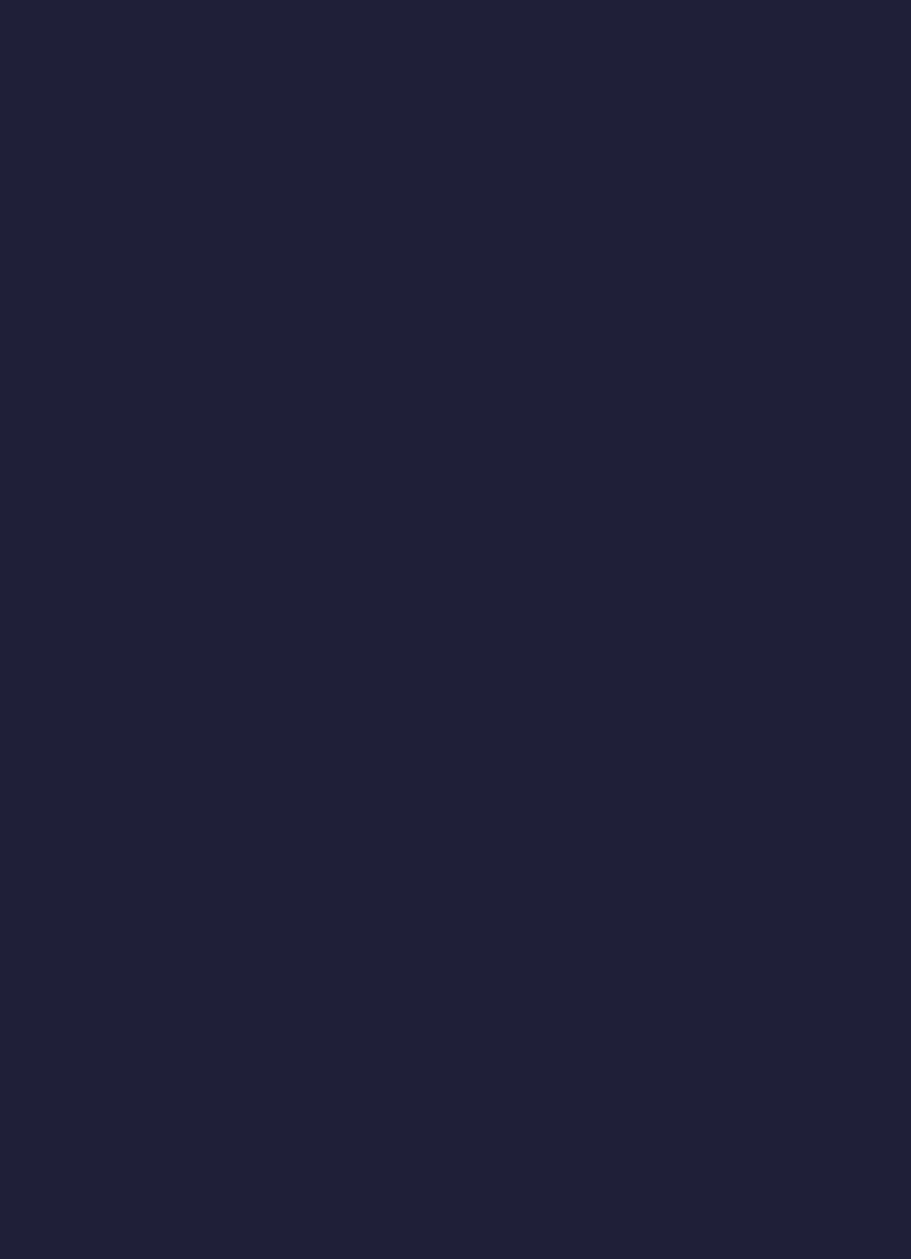
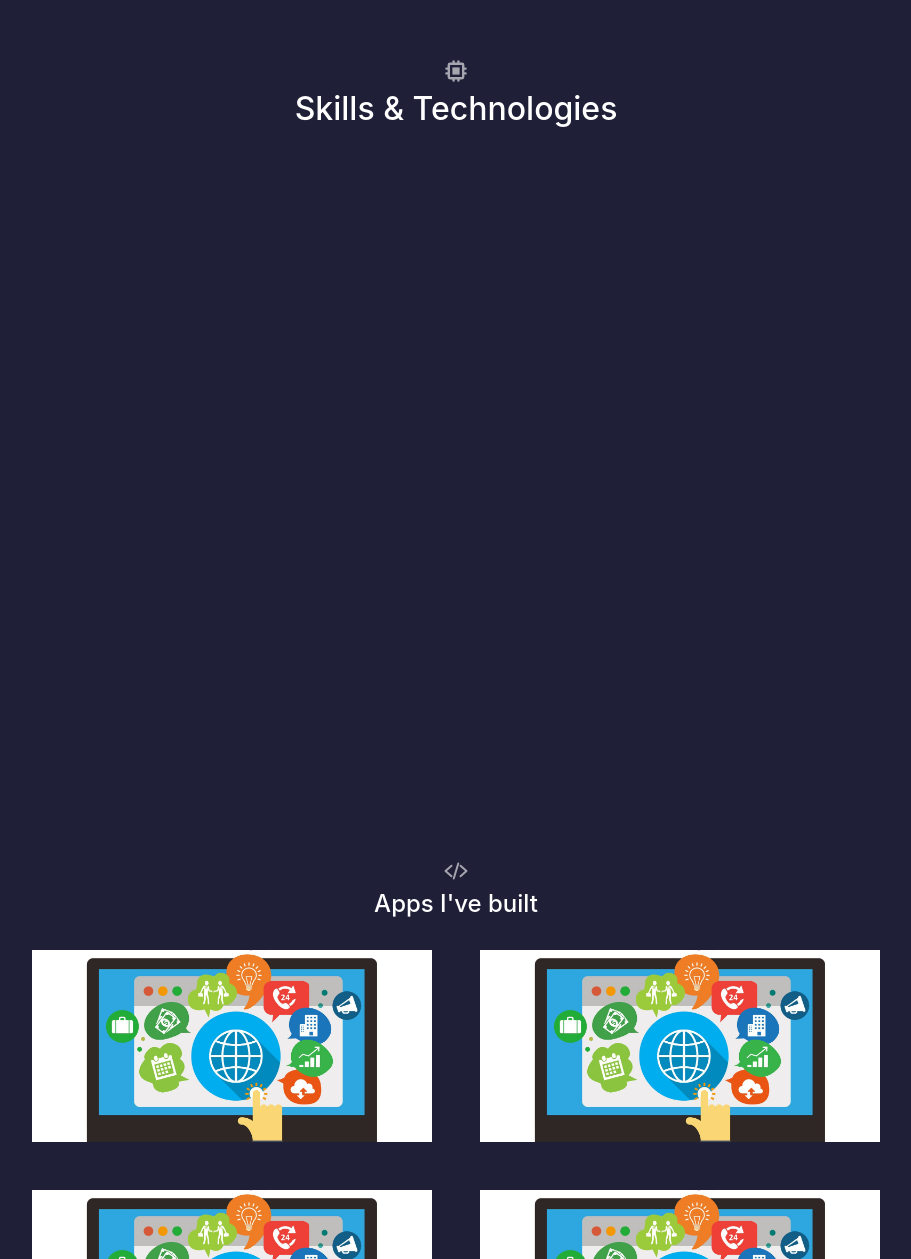
Before and after one commit to vinczeadam01/portfolio, a React (Create React App) app: page / in a window 1280 px wide. Shown: the part 1541-2800 px from the top of the page, without its empty margins (184-1095 px from the left). Before the commit the page ends 800 px from the top, so only its background shows below. Built offline with nearby package versions, Linux system fonts and the light colour scheme; the HTML template or start-up script is replaced by a standard one.

Commit message:
add all component, update projects component

```diff
--- a/src/App.css
+++ b/src/App.css
@@ -27,16 +27,19 @@ html {
 body {
   background: var(--color-bg);
   color: var(--color-white);
-  line-height: 1.7;
 }
 
 h1, h2, h3, h4, h5 {
-  font-weight: 400;
+  font-weight: 600;
+}
+
+.container > h1 {
+  font-weight: 500;
+  margin-bottom: 2rem;
 }
 
 .container > h2 {
-  margin-bottom: 0;
-  font-weight: 500;
+  font-weight: 800;
 }
 
 a {
@@ -80,10 +83,14 @@ img {
 .container {
   width: var(--container-width-lg);
   margin: 0 auto;
-  height: 100vh;
+  min-height: 100vh;
   text-align: center;
 }
 
 .text-light {
   color: var(--color-light);
 }
+
+.text-primary {
+  color: var(--color-primary);
+}
--- a/src/App.js
+++ b/src/App.js
@@ -1,6 +1,10 @@
 import './App.css';
 import Navbar from "./components/navbar/navbar"
 import Header from "./components/header/header"
+import About from "./components/about/about"
+import Skills from "./components/skills/skills"
+import Projects from "./components/projects/projects"
+import Contact from "./components/contact/contact"
 
 
 function App() {
@@ -8,6 +12,10 @@ function App() {
     <div className="App">
       <Navbar />
       <Header />
+      <About />
+      <Skills />
+      <Projects />
+      <Contact />
     </div>
   );
 }
--- /dev/null
+++ b/src/components/about/about.js
@@ -0,0 +1,13 @@
+import React from "react";
+import {FaUserAlt} from "react-icons/fa"
+
+const About = () => {
+    return (
+        <section className="container" id="about">
+            <h2 className="text-light"><FaUserAlt/></h2>
+            <h1>About</h1>
+        </section>
+    )
+}
+
+export default About
--- /dev/null
+++ b/src/components/contact/contact.js
@@ -0,0 +1,13 @@
+import React from "react";
+import {TbMessageDots} from "react-icons/tb"
+
+const Contact = () => {
+    return (
+        <section className="container" id="contact">
+            <h2 className="text-light"><TbMessageDots/></h2>
+            <h1>Contact</h1>
+        </section>
+    )
+}
+
+export default Contact
--- a/src/components/header/header.css
+++ b/src/components/header/header.css
@@ -29,7 +29,7 @@ header {
     margin-top: 20px;
 }
 
-img {
+.my-photo-container > img {
     border-radius: 50%;
     width: 20rem;
 }
--- a/src/components/header/header.js
+++ b/src/components/header/header.js
@@ -2,14 +2,13 @@ import React from "react";
 import './header.css';
 import {AiFillGithub, AiOutlineLinkedin} from "react-icons/ai"
 import {SiCodewars} from "react-icons/si"
-import Photo from "../../assets/photo.jpg"
 
 
 const Header = () => {
     return (
         <header className="container" id="top">
             <h5>Hello, I'm</h5>
-            <h2>Adam Vincze</h2>
+            <h2>Ádám Vincze</h2>
             <h5 className="text-light">Computer Science Student</h5>
             <a className="btn cv-button" download>DOWNLOAD CV</a>
             <div className="social-links">
@@ -18,7 +17,7 @@ const Header = () => {
                 <a className="btn btn-primary"><AiOutlineLinkedin /></a>
             </div>
             <div className="my-photo-container">
-                <img src={Photo} alt="my photo"></img>
+                <img src="/images/photo.jpg" alt="my photo"></img>
             </div>
 
         </header>
--- a/src/components/navbar/navbar.js
+++ b/src/components/navbar/navbar.js
@@ -10,7 +10,7 @@ const navLinks = [
     {to: "top", icon: <AiOutlineHome /> },
     {to: "about", icon: <AiOutlineUser /> },
     {to: "skills", icon: <BiBookAlt /> },
-    {to: "experiences", icon: <SiAtom /> },
+    {to: "projects", icon: <SiAtom /> },
     {to: "contact", icon: <RiMessage3Line /> },
 ]
 
@@ -22,7 +22,7 @@ const Navbar = () => {
         <nav>
             {
                navLinks.map((item, i) => {
-                return <Link className="nav-bar-link" to={item.to} spy activeClass="nav-bar-link-active" >{item.icon}</Link>
+                return <Link key={item.to} className="nav-bar-link" to={item.to} spy activeClass="nav-bar-link-active" offset={-30}>{item.icon}</Link>
                })
             }
         </nav>
--- /dev/null
+++ b/src/components/projects/projects-data.js
@@ -0,0 +1,42 @@
+export const projectsData = [
+    {
+        id: "medical-webapp",
+        name: "Medical Webapp",
+        img: "/images/project.jpg",
+        technology: "Angular and Firebase",
+        bio: "Angular application for tracking blood pressure",
+        github: "https://github.com/vinczeadam01/medical-webapp"
+    },
+    {
+        id: "pizza-app",
+        name: "Pizza order app",
+        img: "/images/project.jpg",
+        technology: "Java and Firebase",
+        bio: "Android application for food delivery",
+        github: "https://github.com/vinczeadam01/pizzaApp"
+    },
+    {
+        id: "finance-app",
+        name: "Finance app",
+        img: "/images/project.jpg",
+        technology: "Flutter",
+        bio: "Flutter cross-platform application for tracking your spending habits.",
+        github: "https://github.com/vinczeadam01/finance-app"
+    },
+    {
+        id: "movie-database",
+        name: "Finance app",
+        img: "/images/project.jpg",
+        technology: "NodeJS, Express.JS, PostgreSQL",
+        bio: "Flutter cross-platform application for tracking your spending habits.",
+        github: "https://github.com/vinczeadam01/finance-app"
+    },
+    {
+        id: "hotel-booking",
+        name: "Hotel booking",
+        img: "/images/project.jpg",
+        technology: "PHP and MySql",
+        bio: "Flutter cross-platform application for tracking your spending habits.",
+        github: "https://github.com/vinczeadam01/finance-app"
+    },
+]
--- /dev/null
+++ b/src/components/projects/projects.css
@@ -0,0 +1,44 @@
+.projects-container {
+    display: flex;
+    flex-wrap: wrap;
+    justify-content: center;
+    width: 100%;
+    gap: 3rem;
+}
+
+
+.project-card {
+    width: 25rem;
+    height: 12rem;
+    text-decoration: none;
+    position: relative;
+}
+
+.project-card > img {
+    position: absolute;
+    width: 100%;
+    height: 100%;
+}
+
+.project-card .details {
+    position: relative;
+    width: 100%;
+    height: 100%;
+    background-color: rgba(0, 0, 0, 0.6);
+    backdrop-filter: blur(15px);
+    opacity: 0;
+    line-height: 2rem;
+    transition: var(--transition);
+    color: var(--color-white);
+    display: flex;
+    flex-direction: column;
+    justify-content: center;
+}
+
+.project-card .details:hover {
+    opacity: 100;
+}
+
+.project-card .details *:nth-child(2) {
+    font-size: 1.2rem;
+}
--- /dev/null
+++ b/src/components/projects/projects.js
@@ -0,0 +1,37 @@
+import React from "react";
+import {IoCodeSlash} from "react-icons/io5"
+import './projects.css';
+import {projectsData} from "./projects-data"
+
+
+const Projects = () => {
+    return (
+        <section className="container" id="projects">
+            <h2 className="text-light"><IoCodeSlash/></h2>
+            <h1>Apps I've built</h1>
+            <div className="projects-container">
+                {
+                    projectsData.map((item) => {
+                        return (
+                            <a
+                            href={item.github}
+                            key={item.id}
+                            className="project-card"
+                            >
+                                <img alt="project gallery" src={item.img} />
+                                <div className="details">
+                                    <p className="text-primary">{item.technology}</p>
+                                    <b>{item.name}</b>
+                                    <p>{item.bio}</p>
+                                </div>
+                            </a>
+                        )
+                    })
+                }
+            </div>
+        </section>
+
+    )
+}
+
+export default Projects
--- /dev/null
+++ b/src/components/skills/skills.js
@@ -0,0 +1,13 @@
+import React from "react";
+import {HiChip} from "react-icons/hi"
+
+const Skills = () => {
+    return (
+        <div className="container" id="skills">
+            <h2 className="text-light"><HiChip/></h2>
+            <h1>Skills & Technologies</h1>
+        </div>
+    )
+}
+
+export default Skills
```
Also changed, not shown: public/images/photo.jpg (renamed from src/assets/photo.jpg), public/images/project.jpg (added).
